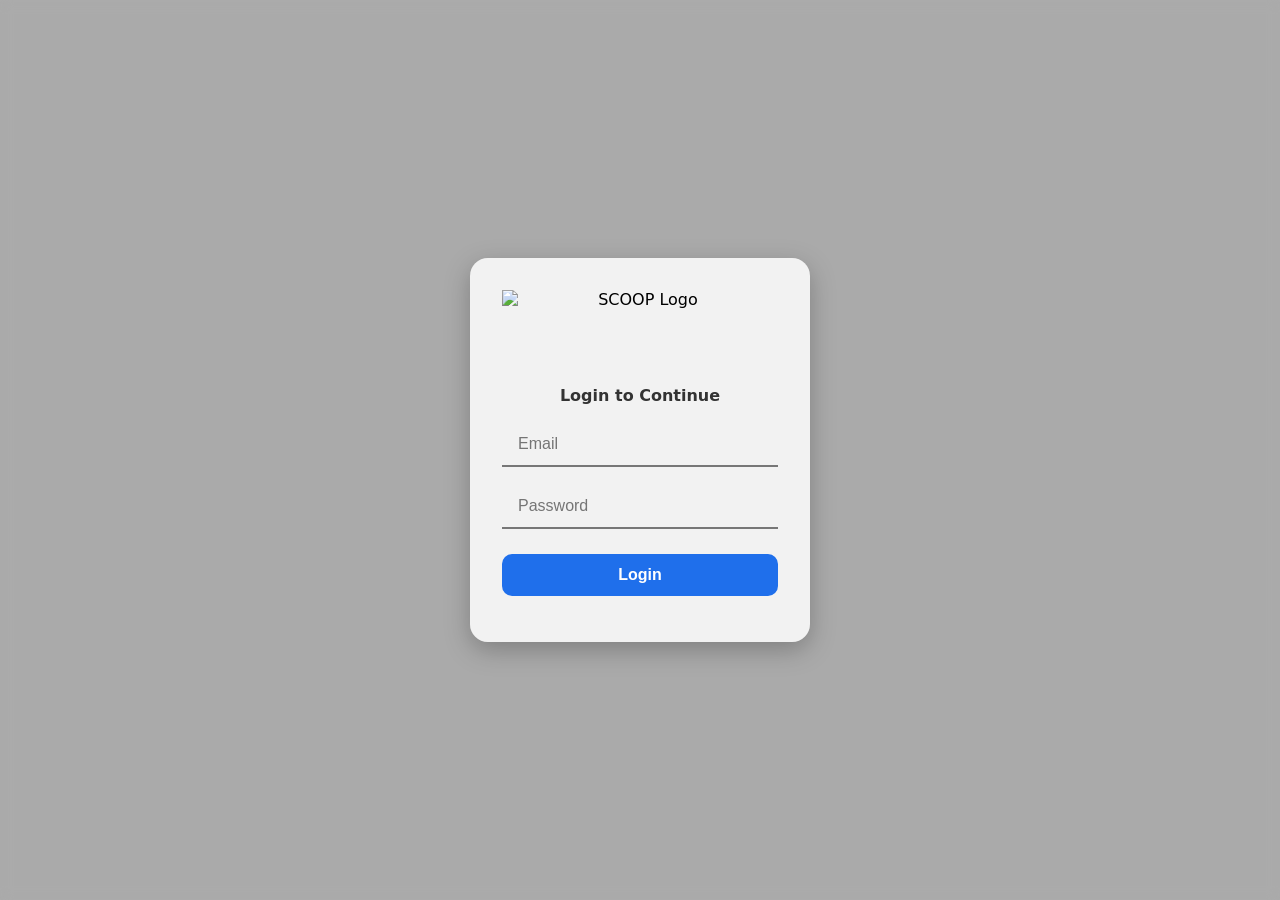
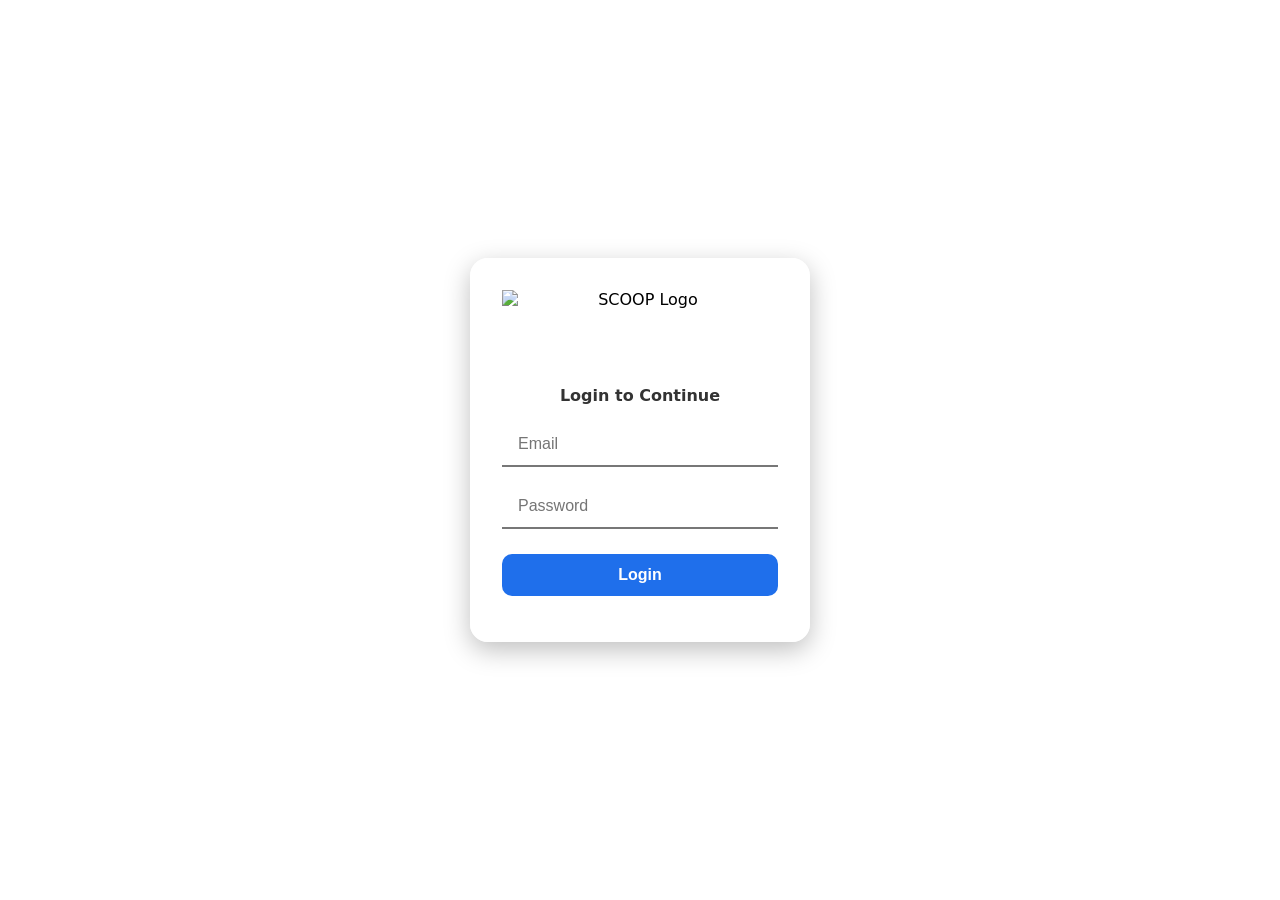

update background overlay color in styles; increment cache version to v93.2

--- a/assets/css/styles.css
+++ b/assets/css/styles.css
@@ -218,7 +218,7 @@ body::before {
   width: 100%;
   height: 100%;
   background:
-    linear-gradient(rgba(0,0,0,0.35), rgba(0,0,0,0.35)),  /* overlay */
+    linear-gradient(rgba(255, 255, 255, 0.747), rgba(255, 255, 255, 0.747)),  /* overlay */
     url("https://oohassets.github.io/ooh-assets-scoop/images/thepearlisland.jpg");
 
   background-size: cover;
